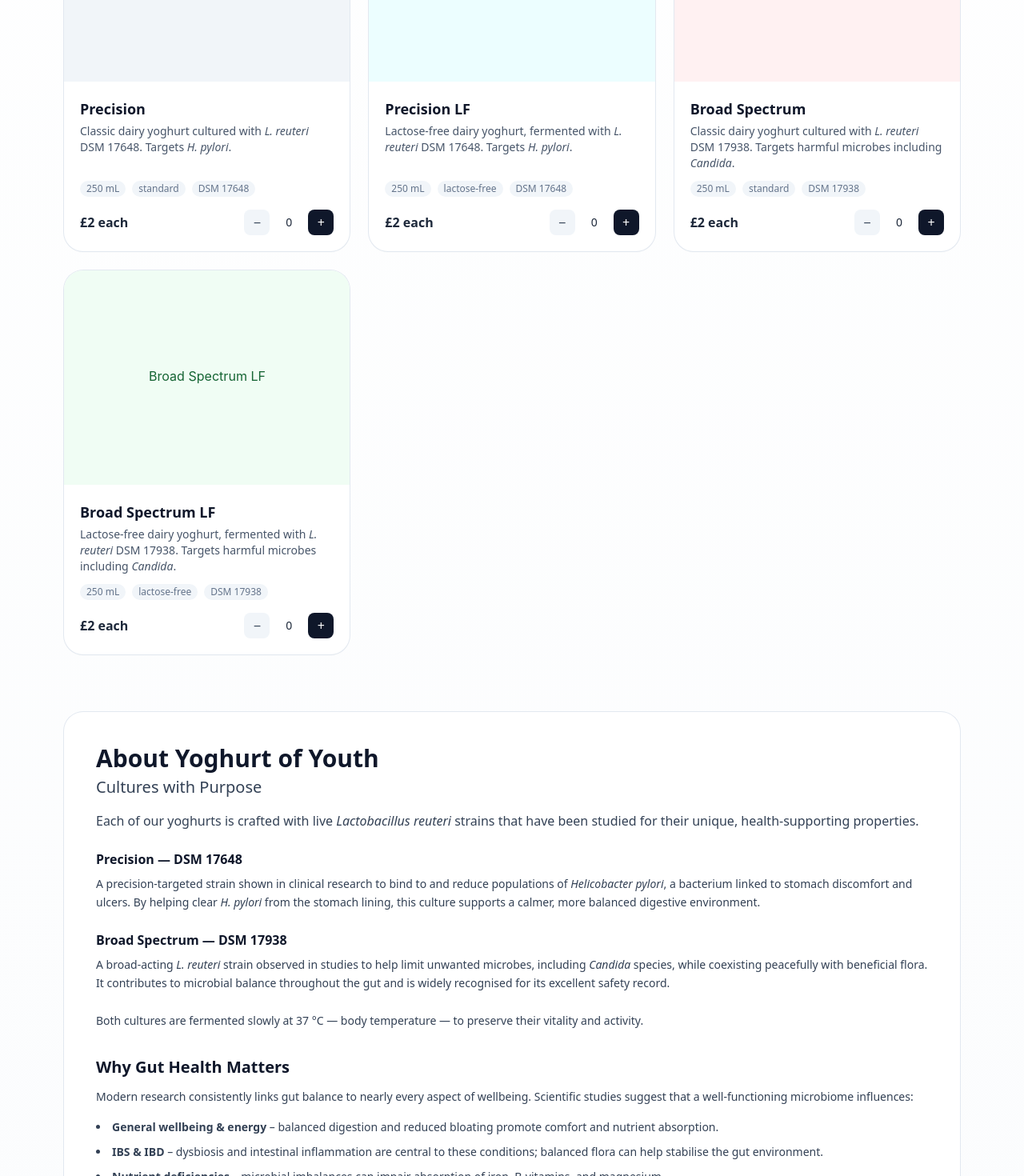
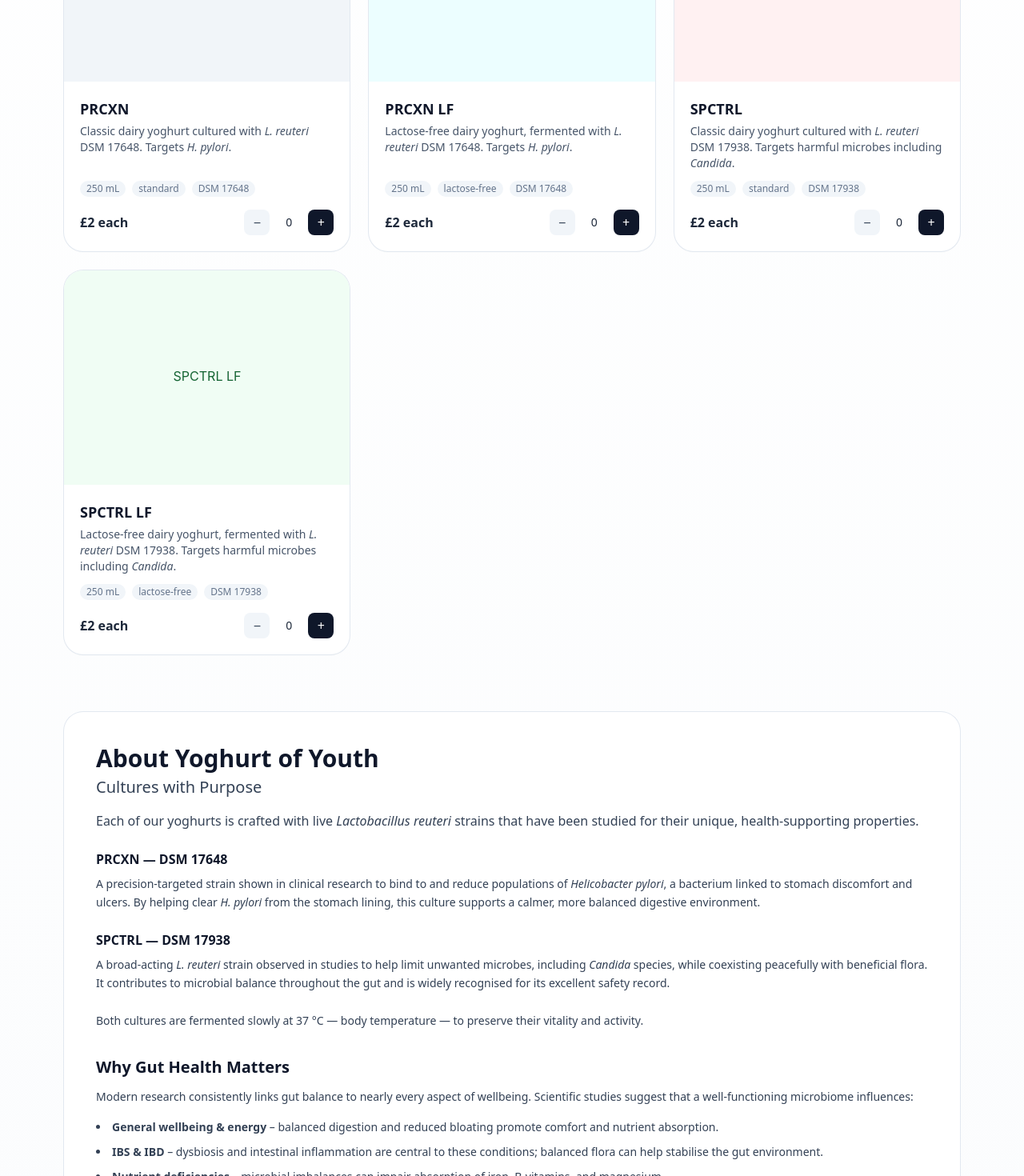
Before and after one commit to ZainAkuji/Yoghurt-of-Youth, a React (Vite) app: page / in a window 1280 px wide. Shown: the part 860-2330 px from the top of the page at 80% size. Built offline with nearby package versions, Linux system fonts and the light colour scheme.

Commit message:
Update App.tsx

```diff
--- a/src/App.tsx
+++ b/src/App.tsx
@@ -60,14 +60,14 @@ function placeholder(text: string, bg = "#f8fafc", fg = "#334155") {
 }
 
 const PRODUCTS = [
-  { id:"Precision", name:"Precision", price:2.0, size:"250 mL",
-    desc:"Classic dairy yoghurt cultured with *L. reuteri* DSM 17648. Targets *H. pylori*.", tags:["standard","DSM 17648"], img: placeholder("Precision","#f1f5f9","#334155") },
-  { id:"Precision LF", name:"Precision LF", price:2.0, size:"250 mL",
-    desc:"Lactose‑free dairy yoghurt, fermented with *L. reuteri* DSM 17648. Targets *H. pylori*.", tags:["lactose‑free","DSM 17648"], img: placeholder("Precision LF","#ecfeff","#075985") },
-  { id:"Broad Spectrum", name:"Broad Spectrum", price:2.0, size:"250 mL",
-    desc:"Classic dairy yoghurt cultured with *L. reuteri* DSM 17938. Targets harmful microbes including *Candida*.", tags:["standard","DSM 17938"], img: placeholder("Broad Spectrum","#fff1f2","#9f1239") },
-  { id:"Broad Spectrum LF", name:"Broad Spectrum LF", price:2.0, size:"250 mL",
-    desc:"Lactose‑free dairy yoghurt, fermented with *L. reuteri* DSM 17938. Targets harmful microbes including *Candida*.", tags:["lactose‑free","DSM 17938"], img: placeholder("Broad Spectrum LF","#f0fdf4","#166534") },
+  { id:"PRCXN", name:"PRCXN", price:2.0, size:"250 mL",
+    desc:"Classic dairy yoghurt cultured with *L. reuteri* DSM 17648. Targets *H. pylori*.", tags:["standard","DSM 17648"], img: placeholder("PRCXN","#f1f5f9","#334155") },
+  { id:"PRCXN LF", name:"PRCXN LF", price:2.0, size:"250 mL",
+    desc:"Lactose‑free dairy yoghurt, fermented with *L. reuteri* DSM 17648. Targets *H. pylori*.", tags:["lactose‑free","DSM 17648"], img: placeholder("PRCXN LF","#ecfeff","#075985") },
+  { id:"SPCTRL", name:"SPCTRL", price:2.0, size:"250 mL",
+    desc:"Classic dairy yoghurt cultured with *L. reuteri* DSM 17938. Targets harmful microbes including *Candida*.", tags:["standard","DSM 17938"], img: placeholder("SPCTRL","#fff1f2","#9f1239") },
+  { id:"SPCTRL LF", name:"SPCTRL LF", price:2.0, size:"250 mL",
+    desc:"Lactose‑free dairy yoghurt, fermented with *L. reuteri* DSM 17938. Targets harmful microbes including *Candida*.", tags:["lactose‑free","DSM 17938"], img: placeholder("SPCTRL LF","#f0fdf4","#166534") },
 ];
 
 function computeTotals(cart: Record<string, number>) {
@@ -108,7 +108,7 @@ function AboutSection() {
         <div className="mt-6 space-y-6">
           <div>
             <h4 className="font-semibold text-slate-900">
-              Precision — DSM 17648
+              PRCXN — DSM 17648
             </h4>
             <p className="mt-2 text-slate-700 text-sm leading-relaxed">
               A precision-targeted strain shown in clinical research to bind to
@@ -121,7 +121,7 @@ function AboutSection() {
 
           <div>
             <h4 className="font-semibold text-slate-900">
-              Broad Spectrum — DSM 17938
+              SPCTRL — DSM 17938
             </h4>
             <p className="mt-2 text-slate-700 text-sm leading-relaxed">
               A broad-acting <em>L. reuteri</em> strain observed in studies to
@@ -179,11 +179,11 @@ function AboutSection() {
         </p>
         <ul className="mt-2 list-disc list-inside text-sm text-slate-700 space-y-1">
           <li>
-            <strong>DSM 17648 (“Precision”)</strong> selectively binds{" "}
+            <strong>DSM 17648 (“PRCXN”)</strong> selectively binds{" "}
             <em>H. pylori</em>, helping to remove it naturally from the stomach.
           </li>
           <li>
-            <strong>DSM 17938 (“Broad Spectrum”)</strong> helps restrain a wide
+            <strong>DSM 17938 (“SPCTRL”)</strong> helps restrain a wide
             range of opportunistic species — including <em>Candida</em> —
             promoting equilibrium and resilience in the gut ecosystem.
           </li>
```
